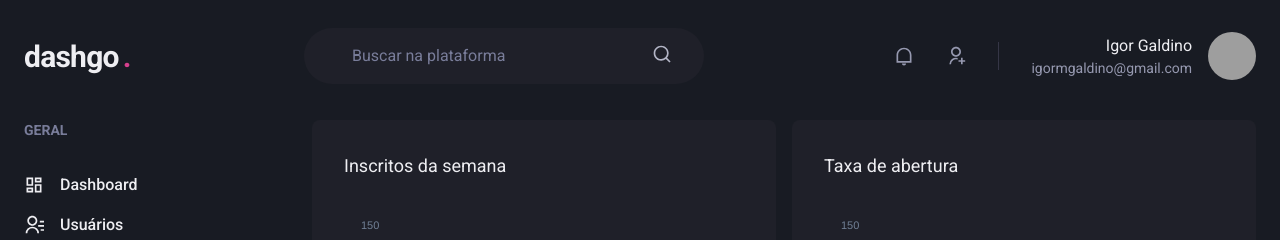
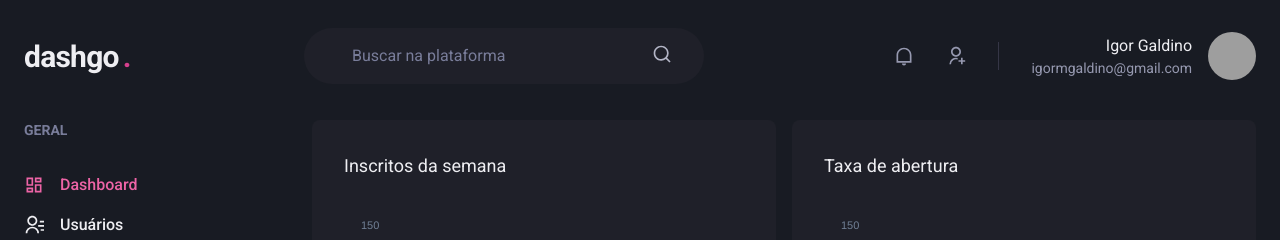
Before and after one commit to IgorGaldino/dashgo, a Next.js app: page /dashboard in a window 1280 px wide. Shown: the top 240 px of the page. Built offline with nearby package versions, Linux system fonts and the light colour scheme; grey boxes are pictures that could not be loaded.

Commit message:
Adjustments on routes

```diff
--- /dev/null
+++ b/src/components/ActiveLink.tsx
@@ -0,0 +1,34 @@
+import Link, { LinkProps } from "next/link";
+import { useRouter } from "next/router";
+import { cloneElement, ReactElement } from "react";
+
+interface ActiveLinkProps extends LinkProps {
+  children: ReactElement;
+  shouldMatchExactHref?: boolean;
+}
+
+export function ActiveLink({
+  children,
+  shouldMatchExactHref = false,
+  ...rest
+}: ActiveLinkProps) {
+  const { asPath } = useRouter();
+
+  let isActive = false;
+
+  if (shouldMatchExactHref && (asPath === rest.href || asPath === rest.as)) {
+    isActive = true;
+  } else if (
+    !shouldMatchExactHref &&
+    (asPath.startsWith(String(rest.href)) || asPath.startsWith(String(rest.as)))
+  ) {
+    isActive = true;
+  }
+    return (
+      <Link {...rest}>
+        {cloneElement(children, {
+          color: isActive ? "pink.400" : "gray.50",
+        })}
+      </Link>
+    );
+}
--- a/src/components/Sidebar/NavLink.tsx
+++ b/src/components/Sidebar/NavLink.tsx
@@ -1,23 +1,28 @@
 import {
   Icon,
-  Link,
+  Link as ChakraLink,
   LinkProps as ChakraLinkProps,
   Text,
 } from "@chakra-ui/react";
 import { ElementType } from "react";
 
+import { ActiveLink } from "../ActiveLink";
+
 interface NavLinkProps extends ChakraLinkProps {
   icon: ElementType;
   children: string;
+  href: string;
 }
 
-export function NavLink({ icon, children, ...rest }: NavLinkProps) {
+export function NavLink({ icon, children, href, ...rest }: NavLinkProps) {
   return (
-    <Link display="flex" alignItems="center" {...rest}>
-      <Icon as={icon} fontSize="20" />
-      <Text ml="4" fontWeight="medium">
-        {children}
-      </Text>
-    </Link>
+    <ActiveLink href={href} passHref>
+      <ChakraLink display="flex" alignItems="center" {...rest}>
+        <Icon as={icon} fontSize="20" />
+        <Text ml="4" fontWeight="medium">
+          {children}
+        </Text>
+      </ChakraLink>
+    </ActiveLink>
   );
 }
--- a/src/components/Sidebar/SidebarNav.tsx
+++ b/src/components/Sidebar/SidebarNav.tsx
@@ -7,12 +7,12 @@
   return (
     <Stack spacing="12" align="flex-start">
       <NavSection title="GERAL">
-        <NavLink icon={RiDashboardLine}>Dashboard</NavLink>
-        <NavLink icon={RiContactsLine}>Usuários</NavLink>
+        <NavLink icon={RiDashboardLine} href="/dashboard">Dashboard</NavLink>
+        <NavLink icon={RiContactsLine} href="/users">Usuários</NavLink>
       </NavSection>
       <NavSection title="AUTOMAÇÃO">
-        <NavLink icon={RiInputMethodLine}>Formulário</NavLink>
-        <NavLink icon={RiGitMergeLine}>Automação</NavLink>
+        <NavLink icon={RiInputMethodLine} href="/forms">Formulário</NavLink>
+        <NavLink icon={RiGitMergeLine} href="/automation">Automação</NavLink>
       </NavSection>
     </Stack>
   );
--- a/src/pages/users/index.tsx
+++ b/src/pages/users/index.tsx
@@ -14,6 +14,7 @@
   Tr,
   useBreakpointValue,
 } from "@chakra-ui/react";
+import Link from "next/link";
 import { RiAddLine, RiPencilLine } from "react-icons/ri";
 import { Header } from "../../components/Header";
 import { Pagination } from "../../components/Pagination";
@@ -36,6 +37,7 @@
             <Heading size="lg" fontWeight="normal">
               Usuários
             </Heading>
+            <Link href="/users/create" passHref>
               <Button
                 as="a"
                 size="sm"
@@ -45,6 +47,7 @@
               >
                 Criar novo
               </Button>
+            </Link>
           </Flex>
 
           <Table colorScheme="whiteAlpha">
```
Also changed, not shown: src/pages/users/create.tsx (+24 -4 lines). Lines whose indentation alone changed are shown as unchanged.
